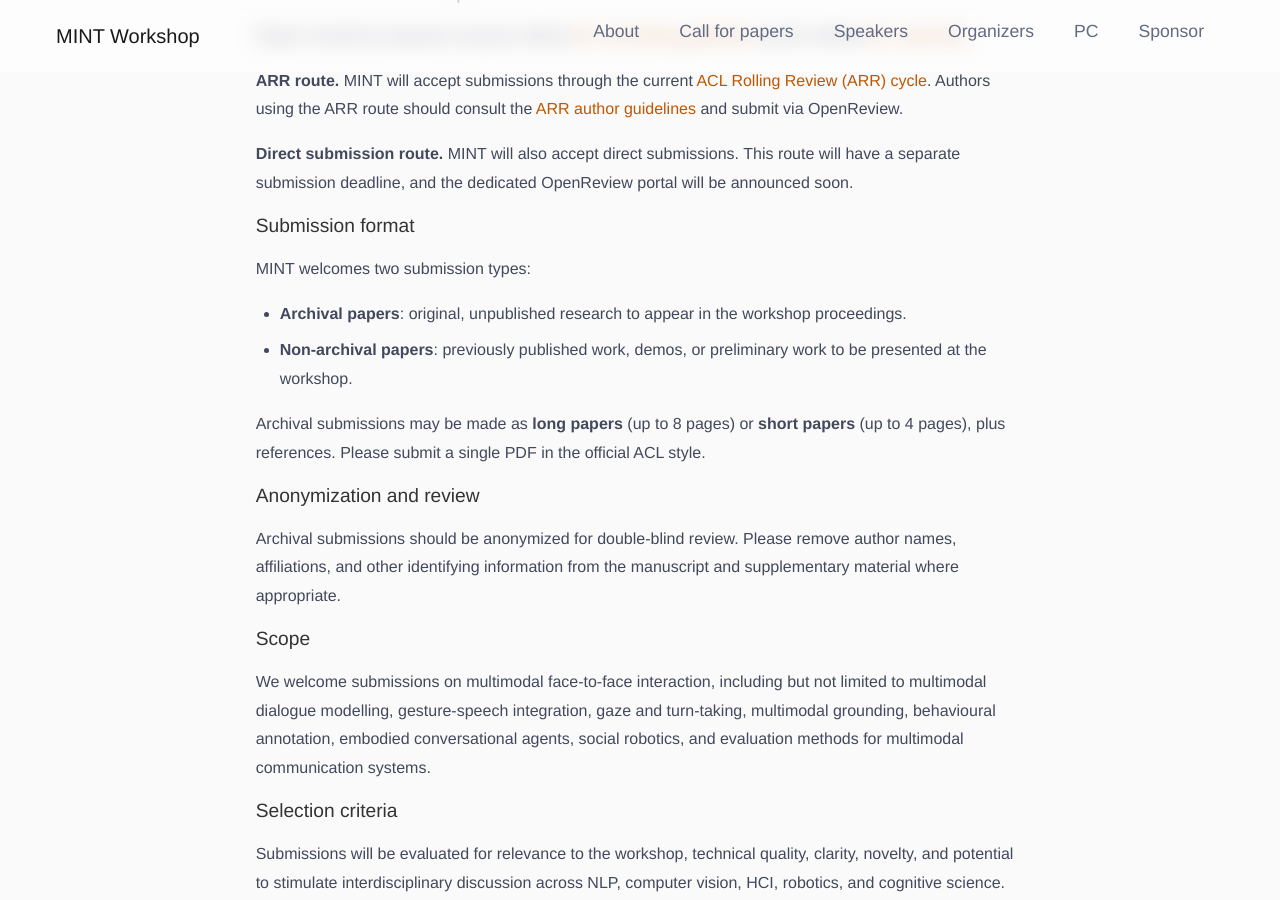
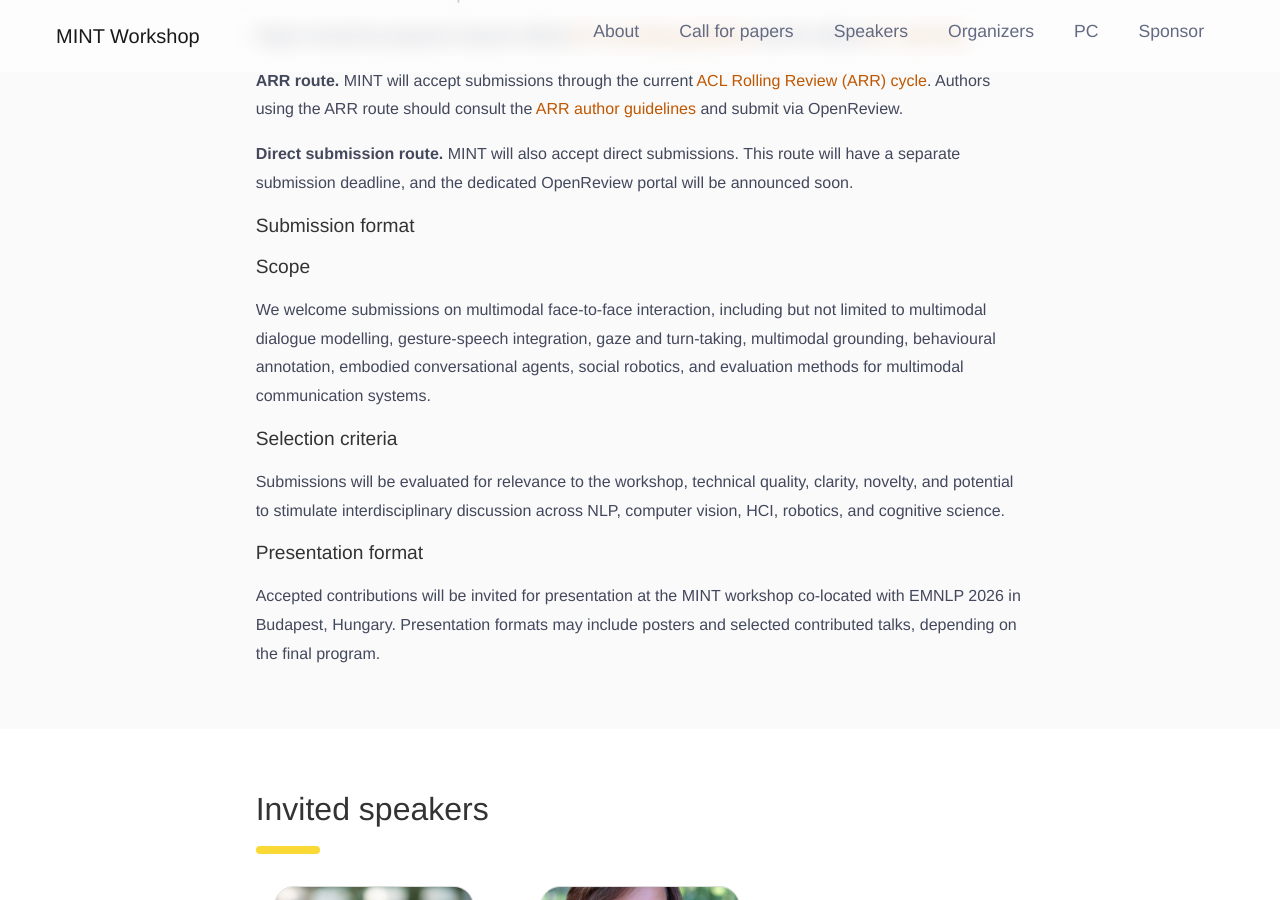
Before and after one commit to MINTworkshop/MINTworkshop.github.io, a Jekyll site: the page built from 2026/index.md, in a window 1280 px wide and 900 px high, scrolled down 2998 px. Built offline with Jekyll 4.4.1, drawn with Linux system fonts in a browser that asks for light colours; some of the changed text lies outside the part shown.

Commit message:
clean the website

```diff
--- a/_includes/cfp.html
+++ b/_includes/cfp.html
@@ -96,7 +96,7 @@
         </p>
         <h6 id="submission-format">Submission format</h6>
         <p>
-          MINT welcomes two submission types:
+          <!-- MINT welcomes two submission types:
         </p>
         <ul>
           <li>
@@ -122,7 +122,7 @@
           Please remove author names, affiliations, and other identifying
           information from the manuscript and supplementary material where
           appropriate.
-        </p>
+        </p> -->
 
         <h6>Scope</h6>
         <p>
--- a/_includes/program_committee.html
+++ b/_includes/program_committee.html
@@ -9,9 +9,9 @@
 
     <div class="row justify-content-center">
       <div class="col-md-8 custom-lg-6">
-        <p class="mb-4">
+        <!-- <p class="mb-4">
           The workshop has the following program committee members:
-        </p>
+        </p> -->
 
         {% assign sorted_reviewers = page.program_committee | sort: "name" %}
         <ul class="reviewer-list list-unstyled">
```
Also changed, not shown: assets/images/speakers/Vera.html (added, +10 -0 lines), assets/images/speakers/Vera_files/csm_Demberg_Vera_1f496b3129.jpeg (added).
